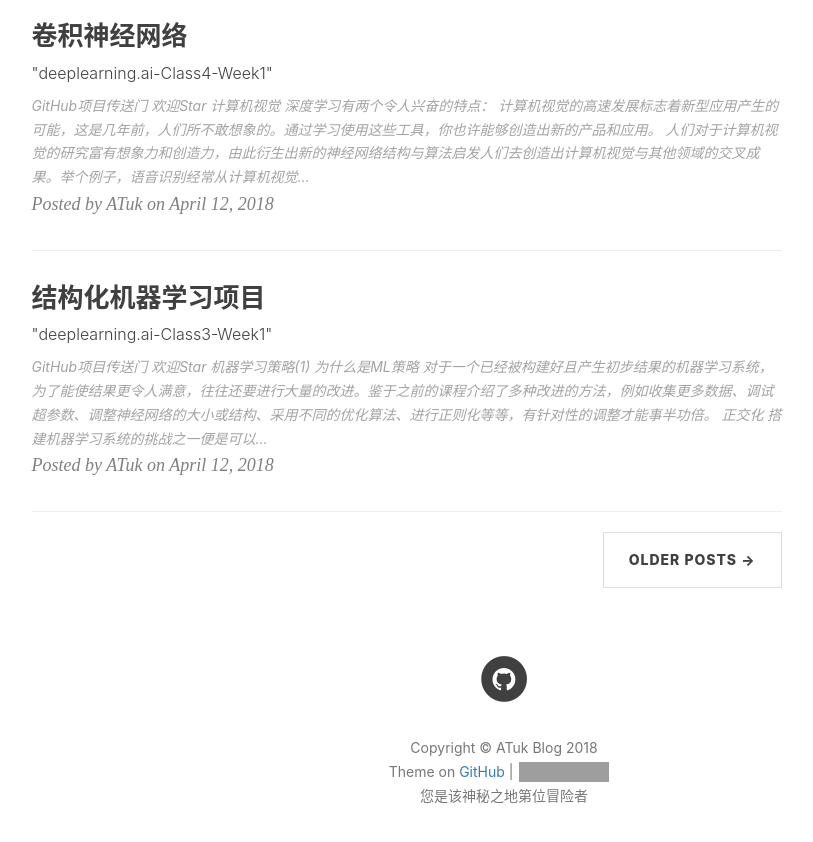
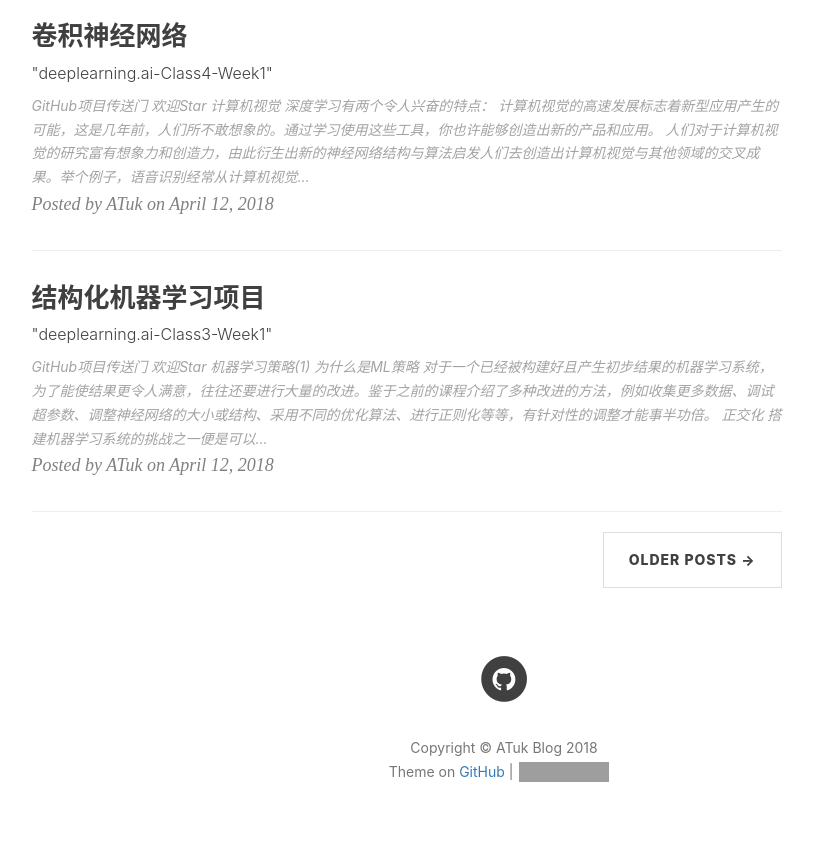
Before and after one commit to AlbertHG/alberthg.github.io, a Jekyll site: the page built from index.html, in a window 1280 px wide and 900 px high, scrolled down 2183 px. Shown: the top 842 px of the window, without its empty margins (136-949 px from the left). Built offline with Jekyll 4.4.1, drawn with Linux system fonts in a browser that asks for light colours; nearby versions of some CDN libraries; the list of posts is cut into pages by our own code; comment, search, counter and statistics services are not loaded; grey boxes are pictures that could not be loaded.

Commit message:
remove visitor counts

```diff
--- a/_includes/footer.html
+++ b/_includes/footer.html
@@ -99,16 +99,11 @@
                         frameborder="0" scrolling="0" width="100px" height="20px"
                         src="https://ghbtns.com/github-btn.html?user={{ site.github_username }}&repo={{ site.github_username }}.github.io&type=star&count=true" >
                     </iframe>
-                    <br>
-                    您是该神秘之地第<span id="busuanzi_value_site_uv"></span>位冒险者
                 </p>
             </div>
         </div>
     </div>
 </footer>
-
-<!-- 访客统计 -->
-<script async src="//dn-lbstatics.qbox.me/busuanzi/2.3/busuanzi.pure.mini.js"></script>
 
 <!-- jQuery -->
 <script src="{{ "/js/jquery.min.js " | prepend: site.baseurl }}"></script>
```
